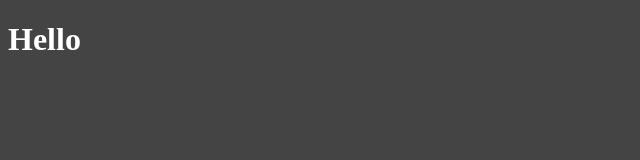
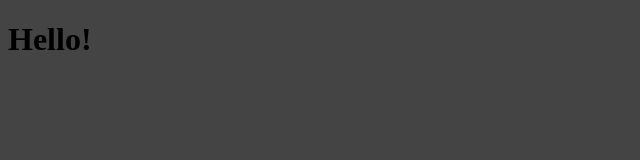
Before and after one commit to Elmurmeli/SDS-Front-end, a website: page dist/index.html in a window 1280 px wide. Shown: the whole page, without its empty margins (0-640 px from the left). Drawn offline with nearby package versions, Linux system fonts and the light colour scheme; files that its build step writes are made by us from their sources.

Commit message:
Some fixes

```diff
--- a/package.json
+++ b/package.json
@@ -4,7 +4,7 @@
   "description": "Responsive portfolio website",
   "main": "index.js",
   "scripts": {
-    "sass": "sass -w scss/ -I dist/css/"
+    "sass": "sass scss/:dist/css/ "
   },
   "author": "Altti Väätäinen",
   "license": "MIT",
--- a/scss/main.scss
+++ b/scss/main.scss
@@ -1,6 +1,6 @@
 $primary-color: #444;
 
 body{
-    background: $primary-color;
-    color: #fff;
+    background: $primary-color
+
 }
```
Also changed, not shown: dist/css/main.css (renamed from scss/main.css), dist/index.html, 2 other files.
